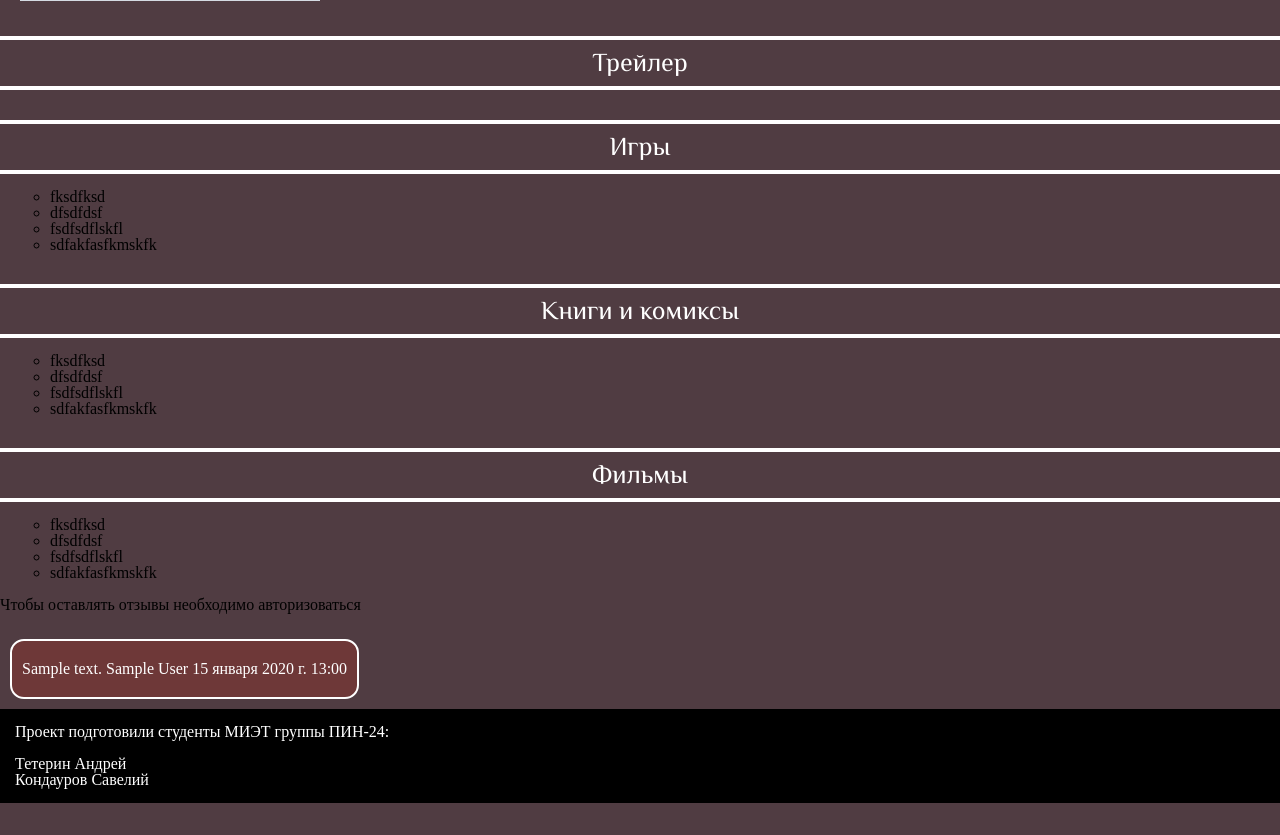
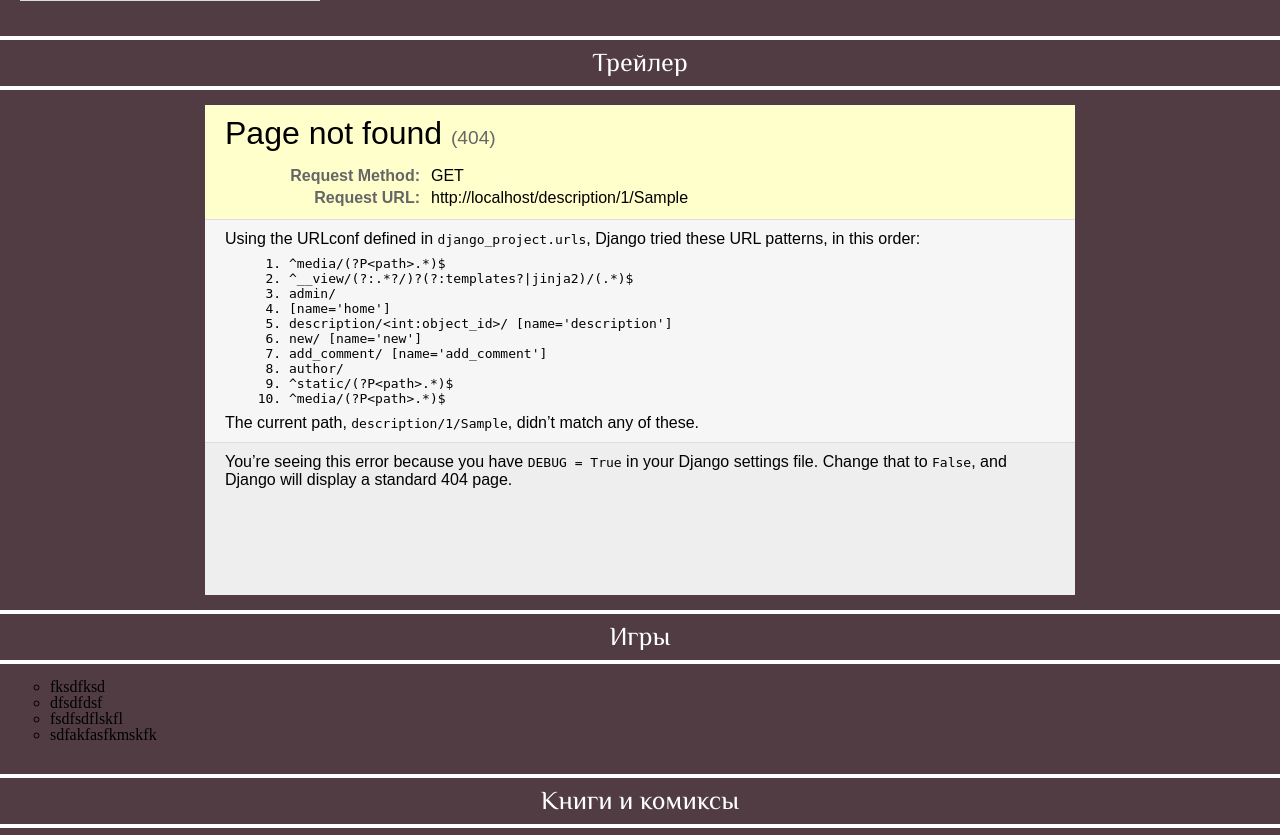
Before and after one commit to StarAres1/WebProject, a Django app: page /description/1/ in a window 1280 px wide. Shown: the part 499-1334 px from the top of the page. Before the commit the page ends 1302 px from the top, so only its background shows below. Run offline with Django 5.2, Linux system fonts and the light colour scheme; tables that the repository leaves empty hold one stand-in row (values such as "Sample post"); grey boxes marked "Sample" are stand-in pictures; some web fonts are replaced.

Commit message:
Iframe return

```diff
--- a/main/templates/main/page gow.html
+++ b/main/templates/main/page gow.html
@@ -15,7 +15,7 @@
 </div>
 <div class="title"><h2>Трейлер</h2></div>
 <div class="block-iframe">
-
+  <iframe width="560" height="315" src="{{object.video}}" frameborder="0" allowfullscreen></iframe>
 </div>
 <div class="title"><h2>Игры</h2></div>
 <div>
```
